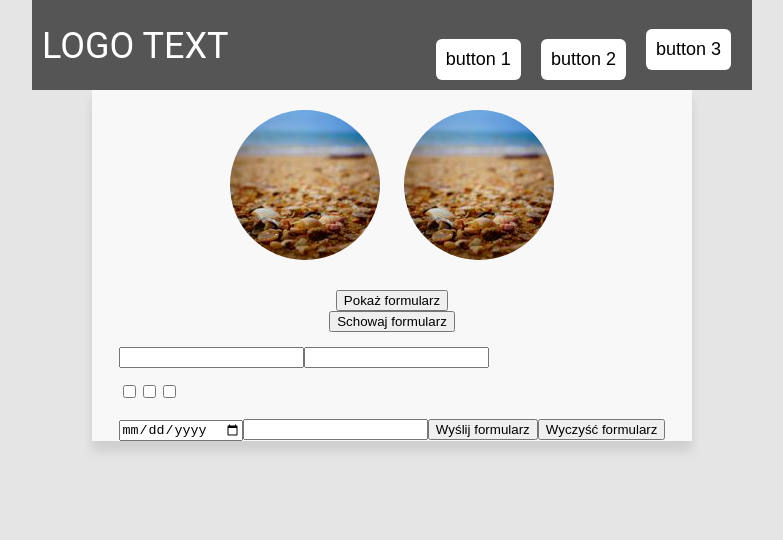
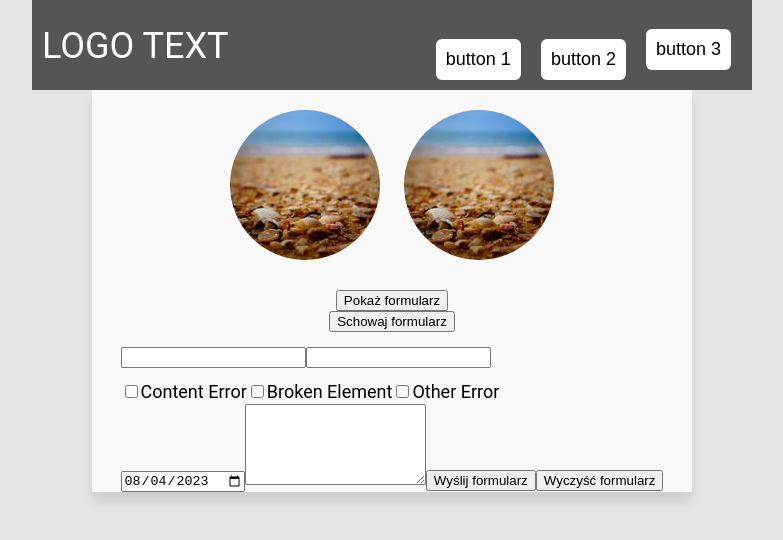
Before and after one commit to spikeflcl/frs-school-workshop-vue, a Vue app: page / in a window 1280 px wide. Both pictures are taken after a click on the button "Pokaż formularz". Shown: the top 540 px of the page, without its empty margins (248-1031 px from the left). Built offline with nearby package versions, Linux system fonts and the light colour scheme.

Commit message:
feat: add logic to form and logging the form content from the App.vue component

```diff
--- a/src/App.vue
+++ b/src/App.vue
@@ -68,7 +68,7 @@ const showHideMenu = (isChecked) => {
   <main class="body__main">
     <ImageContainer />
     <InputToggle @show-menu="formToggle" />
-    <InputMenu v-show="show_form" />
+    <InputMenu v-show="show_form" @filled-form="(n) => console.log(n)"/>
   </main>
   <AdBanner :style="{ visibility: adVisbility }" />
 </template>
--- a/src/components/InputMenu.vue
+++ b/src/components/InputMenu.vue
@@ -1,25 +1,48 @@
 <script setup>
+import { ref } from 'vue';
+
+const formDate = ref(new Date().toISOString().slice(0, 10));
+const formChecked = ref([]);
+const formEmail = ref('');
+const formName = ref('');
+const formText = ref('');
+
+const form = {
+  name: formName,
+  email: formEmail,
+  date: formDate,
+  checkedErrors: formChecked,
+  reportContent: formText
+};
+
+const emit = defineEmits(['filledForm'])
 
 </script>
 
 <template>
   <div>
-    <form>
-      <input class="text-input" type="email">
-      <input class="text-input" type="text">
+    <form onsubmit="return false">
+      <input class="text-input" type="email" v-model="formEmail" required>
+      <input class="text-input" type="text" pattern="^[A-Z].*" title="Must start with a capital letter." v-model="formName" required>
+      <p>{{  }}</p>
       <fieldset>
-        <input class="form-checkbox" type="checkbox" name="" id="">
-        <input class="form-checkbox" type="checkbox" name="" id="">
-        <input class="form-checkbox" type="checkbox" name="" id="">
+        <input class="form-checkbox" type="checkbox" value="Content Error" id="content_error" v-model="formChecked" checked>
+        <label class="label" for="content_error">Content Error</label>
+        <input class="form-checkbox" type="checkbox" value="Broken Element" id="broken_element" v-model="formChecked">
+        <label class="label" for="broken_element">Broken Element</label>
+        <input class="form-checkbox" type="checkbox" value="Other Error" id="other_error" v-model="formChecked">
+        <label class="label" for="other_error">Other Error</label>
       </fieldset>
-      <input class="text-input" type="date" name="" id="">
-      <input class="text-input" type="textarea">
-      <button class="input-button" type="submit">Wyślij formularz</button>
+      <input class="text-input" type="date" v-model="formDate">
+      <textarea class="text-input" rows="5" v-model="formText" maxlength="150"></textarea>
+      <button class="input-button" type="submit" @click="$emit('filledForm', form)">Wyślij formularz</button>
       <button class="input-button" type="reset">Wyczyść formularz</button>
     </form>
   </div>
 </template>
 
 <style lang="scss" scoped>
-
+  .label {
+    font-size: 0.5rem;
+  }
 </style>
```
